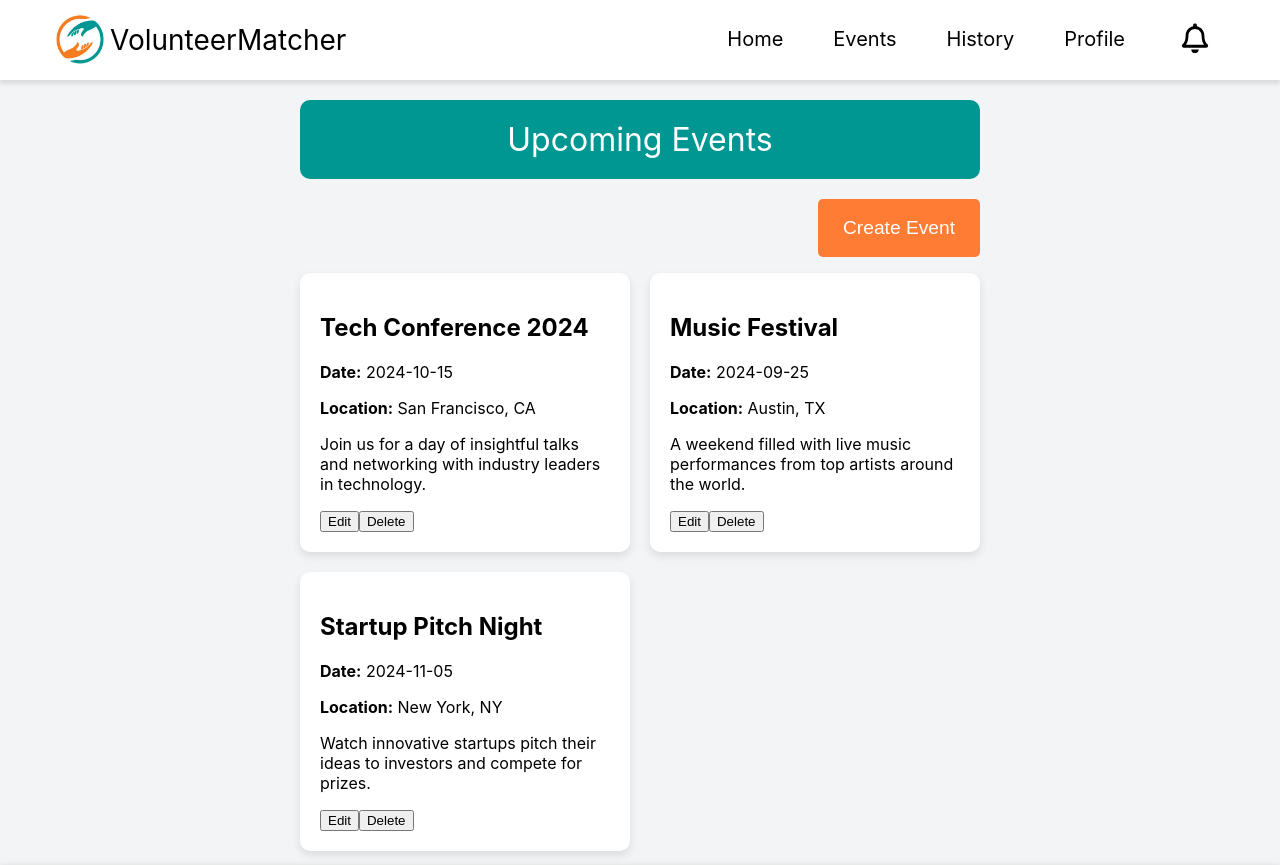
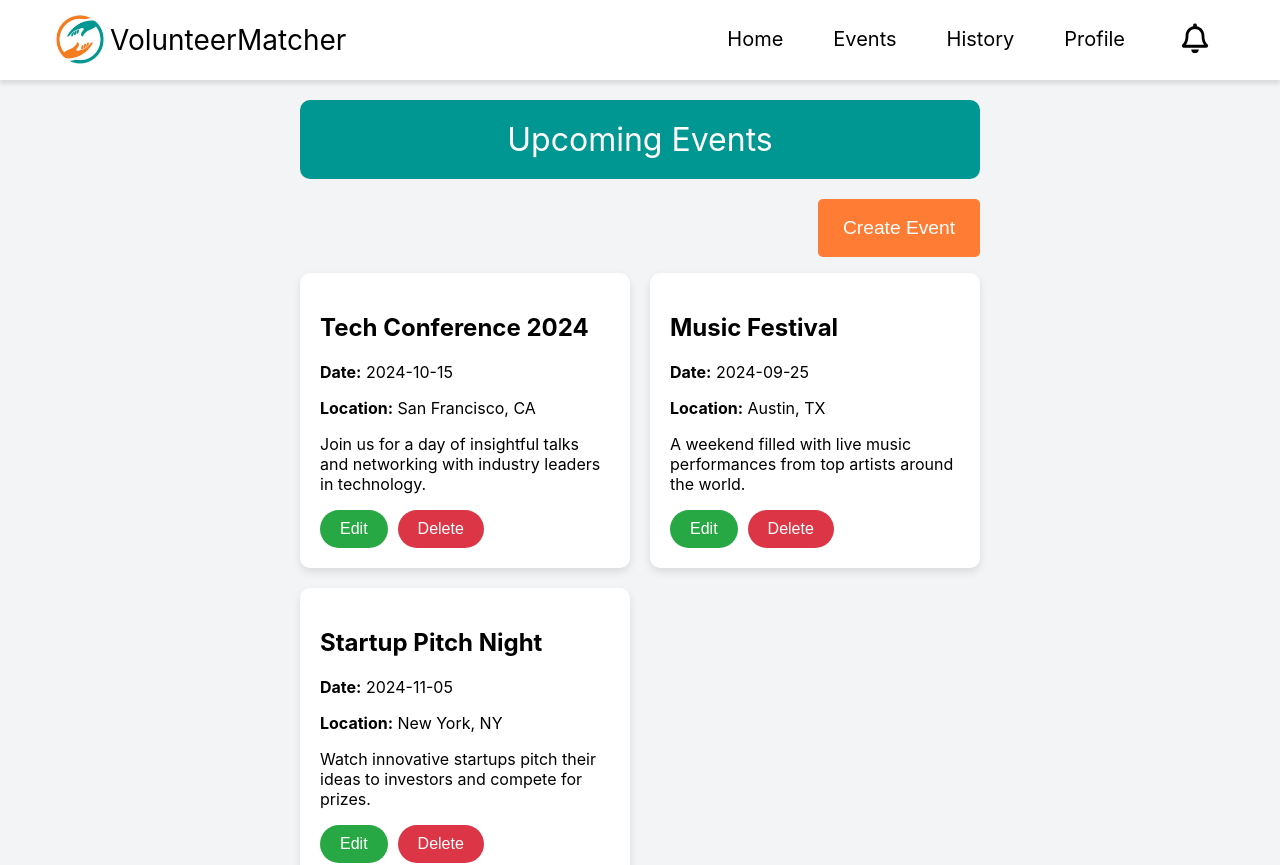
Before and after one commit to Ryan-Gunawan/COSC-4353, a React (Vite) app in the folder frontend/: page /eventlist in a window 1280 px wide. Shown: the top 865 px of the page. Built offline with nearby package versions, Linux system fonts and the light colour scheme.

Commit message:
Styled buttons

```diff
--- a/frontend/src/routes/EventList.jsx
+++ b/frontend/src/routes/EventList.jsx
@@ -133,8 +133,8 @@ const EventList = () => {
                 <p><strong>Date:</strong> {event.date}</p>
                 <p><strong>Location:</strong> {event.location}</p>
                 <p>{event.description}</p>
-                <button onClick={() => editEvent(event)}>Edit</button>
-                <button onClick={() => deleteEvent(event.id)}>Delete</button>
+                <button onClick={() => editEvent(event)} style={styles.editButton}>Edit</button>
+                <button onClick={() => deleteEvent(event.id)} style={styles.deleteButton}>Delete</button>
               </div>
             )}
           </li>
@@ -172,6 +172,25 @@ const styles = {
     boxShadow: '0 4px 8px rgba(0, 0, 0, 0.1)',
     transition: 'transform 0.2s',
     textAlign: 'left'
+  },
+    editButton: {
+    backgroundColor: '#28a745',
+    color: 'white',
+    border: 'none',
+    padding: '10px 20px',
+    borderRadius: '20px',
+    cursor: 'pointer',
+    marginRight: '10px',
+    fontSize: '1em'
+  },
+  deleteButton: {
+    backgroundColor: '#dc3545',
+    color: 'white',
+    border: 'none',
+    padding: '10px 20px',
+    borderRadius: '20px',
+    cursor: 'pointer',
+    fontSize: '1em'
   }
 };
 
```
